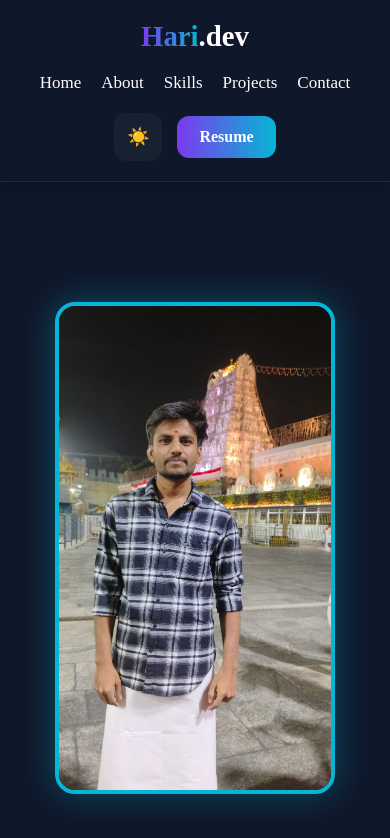
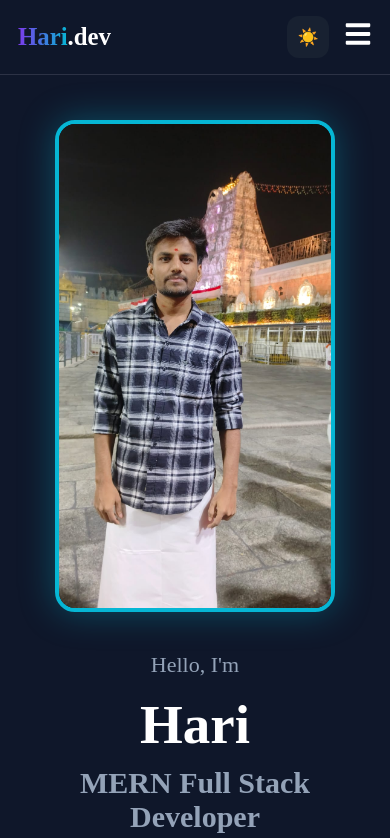
Before and after one commit to vadlaharinath/hari-portfolio, a React (Vite) app: page / in a window 390 px wide. Shown: the top 838 px of the page. Built offline with nearby package versions, Linux system fonts and the light colour scheme.

Commit message:
Updated portfolio

```diff
--- a/src/components/Home.jsx
+++ b/src/components/Home.jsx
@@ -53,9 +53,14 @@ function Home() {
             View Projects
           </a>
 
-          <a href="/harinath_resume.pdf" download className="resume-btn-home">
-            Download Resume
-          </a>
+          <a
+  href="/harinath_resume.pdf"
+  target="_blank"
+  rel="noopener noreferrer"
+  className="resume-btn-home"
+>
+  Resume
+</a>
         </div>
       </div>
 
--- a/src/components/Navbar.jsx
+++ b/src/components/Navbar.jsx
@@ -1,44 +1,86 @@
 import "../styles/Navbar.css";
 import { useTheme } from "./ThemeContext";
+import { useState } from "react";
+import { FaBars, FaTimes } from "react-icons/fa";
 
 function Navbar() {
-   const { theme, toggleTheme } = useTheme();
+  const { theme, toggleTheme } = useTheme();
+
+  const [menuOpen, setMenuOpen] = useState(false);
+
   return (
     <header className="navbar">
-      {/* Left */}
+      {/* Logo */}
+
       <div className="logo">
         <span className="logo-gradient">Hari</span>.dev
       </div>
 
-      {/* Center */}
+      {/* Desktop Navigation */}
+
       <nav>
-        <ul className="nav-links">
+        <ul className={menuOpen ? "nav-links active" : "nav-links"}>
           <li>
-            <a href="#home">Home</a>
+            <a href="#home" onClick={() => setMenuOpen(false)}>
+              Home
+            </a>
           </li>
+
           <li>
-            <a href="#about">About</a>
+            <a href="#about" onClick={() => setMenuOpen(false)}>
+              About
+            </a>
           </li>
+
           <li>
-            <a href="#skills">Skills</a>
+            <a href="#skills" onClick={() => setMenuOpen(false)}>
+              Skills
+            </a>
           </li>
+
           <li>
-            <a href="#projects">Projects</a>
+            <a href="#projects" onClick={() => setMenuOpen(false)}>
+              Projects
+            </a>
           </li>
+
           <li>
-            <a href="#contact">Contact</a>
+            <a href="#contact" onClick={() => setMenuOpen(false)}>
+              Contact
+            </a>
+          </li>
+
+          <li className="mobile-resume">
+            <a
+              href="/harinath_resume.pdf"
+              target="_blank"
+              rel="noopener noreferrer"
+            >
+              Resume
+            </a>
           </li>
         </ul>
       </nav>
 
-      {/* Right */}
+      {/* Right Side */}
+
       <div className="nav-buttons">
         <button className="theme-btn" onClick={toggleTheme}>
           {theme === "dark" ? "☀️" : "🌙"}
         </button>
-        <a href="/harinath_resume.pdf" download className="resume-btn">
+
+        <a
+          href="/harinath_resume.pdf"
+          target="_blank"
+          rel="noopener noreferrer"
+          className="resume-btn"
+        >
           Resume
         </a>
+
+        <button className="menu-btn" onClick={() => setMenuOpen(!menuOpen)}>
+          {menuOpen ? <FaTimes /> : <FaBars />}
+        </button>
       </div>
     </header>
   );
--- a/src/components/Skills.jsx
+++ b/src/components/Skills.jsx
@@ -97,6 +97,7 @@ function Skills() {
             <span>Git</span>
             <span>GitHub</span>
             <span>VS Code</span>
+            <span>Postman</span>
 
           </div>
 
--- a/src/styles/Navbar.css
+++ b/src/styles/Navbar.css
@@ -1,5 +1,5 @@
 /* ==========================================
-   GLOBAL
+   RESET
 ========================================== */
 
 *{
@@ -12,31 +12,42 @@ html{
     scroll-behavior:smooth;
 }
 
+a{
+    text-decoration:none;
+}
+
 /* ==========================================
    NAVBAR
 ========================================== */
 
 .navbar{
-    position:sticky;
+
+    position:fixed;
+
     top:0;
+
+    left:0;
+
     width:100%;
+
     height:80px;
+
+    padding:0 8%;
 
     background:var(--bg);
 
     display:flex;
+
     justify-content:space-between;
+
     align-items:center;
 
-    padding:0 80px;
+    border-bottom:1px solid var(--border);
 
-    z-index:1000;
-
-    border-bottom:1px solid rgba(255,255,255,.08);
-
-    box-shadow:0 4px 20px rgba(0,0,0,.25);
+    z-index:999;
 
     transition:.35s;
+
 }
 
 /* ==========================================
@@ -44,12 +55,15 @@ html{
 ========================================== */
 
 .logo{
+
     font-size:2rem;
+
     font-weight:700;
 
     color:var(--text);
 
     cursor:pointer;
+
 }
 
 .logo-gradient{
@@ -61,9 +75,11 @@ html{
     );
 
     -webkit-background-clip:text;
+
+    background-clip:text;
+
     -webkit-text-fill-color:transparent;
 
-    background-clip:text;
 }
 
 /* ==========================================
@@ -74,41 +90,39 @@ html{
 
     display:flex;
 
+    gap:45px;
+
     list-style:none;
-
-    gap:45px;
 
 }
 
-.nav-links a{
+.nav-links li a{
 
     color:var(--text);
-
-    text-decoration:none;
 
     font-size:17px;
 
     font-weight:500;
 
+    position:relative;
+
     transition:.3s;
-
-    position:relative;
 
 }
 
-.nav-links a::after{
+.nav-links li a::after{
 
     content:"";
 
     position:absolute;
 
-    left:0;
-
-    bottom:-8px;
-
     width:0;
 
     height:2px;
+
+    left:0;
+
+    bottom:-6px;
 
     background:linear-gradient(
         90deg,
@@ -120,20 +134,20 @@ html{
 
 }
 
-.nav-links a:hover{
+.nav-links li a:hover{
 
     color:var(--primary-color);
 
 }
 
-.nav-links a:hover::after{
+.nav-links li a:hover::after{
 
     width:100%;
 
 }
 
 /* ==========================================
-   BUTTONS
+   RIGHT BUTTONS
 ========================================== */
 
 .nav-buttons{
@@ -145,8 +159,6 @@ html{
     gap:15px;
 
 }
-
-/* Theme Button */
 
 .theme-btn{
 
@@ -178,19 +190,15 @@ html{
 
 }
 
-/* Resume Button */
-
 .resume-btn{
 
-    display:flex;
-
-    justify-content:center;
-
-    align-items:center;
-
-    padding:12px 22px;
+    padding:12px 24px;
 
     border-radius:12px;
+
+    color:white;
+
+    font-weight:600;
 
     background:linear-gradient(
         90deg,
@@ -198,49 +206,197 @@ html{
         var(--secondary-color)
     );
 
-    color:white;
-
-    font-weight:600;
-
-    text-decoration:none;
-
     transition:.3s;
 
 }
 
 .resume-btn:hover{
 
-    transform:translateY(-2px);
-
-    box-shadow:0 0 18px rgba(124,58,237,.35);
+    transform:translateY(-3px);
 
 }
 
 /* ==========================================
-   RESPONSIVE
+   MOBILE MENU BUTTON
 ========================================== */
 
-@media(max-width:768px){
+.menu-btn{
+
+    display:none;
+
+    border:none;
+
+    background:none;
+
+    color:var(--text);
+
+    font-size:30px;
+
+    cursor:pointer;
+
+}
+
+.mobile-resume{
+
+    display:none;
+
+}
+
+/* ==========================================
+   TABLET
+========================================== */
+
+@media(max-width:992px){
 
 .navbar{
 
-        padding:20px;
-
-        flex-direction:column;
-
-        height:auto;
-
-        gap:20px;
+    padding:0 5%;
 
 }
 
 .nav-links{
 
-        gap:20px;
+    gap:25px;
 
-        flex-wrap:wrap;
+}
 
-        justify-content:center;
+}
+
+/* ==========================================
+   MOBILE
+========================================== */
+
+@media(max-width:768px){
+
+/* Hide Desktop Resume */
+
+.resume-btn{
+
+    display:none;
+
+}
+
+/* Show Hamburger */
+
+.menu-btn{
+
+    display:block;
+
+}
+
+/* Navbar */
+
+.navbar{
+
+    height:75px;
+
+    padding:0 25px;
+
+}
+
+/* Side Menu */
+
+.nav-links{
+
+    position:fixed;
+
+    top:75px;
+
+    right:-100%;
+
+    width:280px;
+
+    height:100vh;
+
+    background:var(--card);
+
+    display:flex;
+
+    flex-direction:column;
+
+    align-items:flex-start;
+
+    justify-content:flex-start;
+
+    gap:0;
+
+    padding:30px;
+
+    transition:.4s ease;
+
+    box-shadow:-10px 0 30px rgba(0,0,0,.25);
+
+    z-index:999;
+
+}
+
+/* Open Menu */
+
+.nav-links.active{
+
+    right:0;
+
+}
+
+/* Menu Items */
+
+.nav-links li{
+
+    width:100%;
+
+    list-style:none;
+
+    border-bottom:1px solid var(--border);
+
+}
+
+.nav-links li a{
+
+    display:block;
+
+    width:100%;
+
+    padding:20px 0;
+
+    font-size:18px;
+
+    color:var(--text);
+
+}
+
+/* Remove Underline Animation */
+
+.nav-links li a::after{
+
+    display:none;
+
+}
+
+/* Resume Inside Menu */
+
+.mobile-resume{
+
+    display:block;
+
+}
+
+.mobile-resume a{
+
+    color:var(--primary-color) !important;
+
+    font-weight:700;
+
+}
+
+/* Theme Button */
+
+.theme-btn{
+
+    width:45px;
+
+    height:45px;
+
+    font-size:17px;
 
 }
 
@@ -252,8 +408,48 @@ html{
 
 }
 
-a{
+/* ==========================================
+   SMALL MOBILE
+========================================== */
 
-    text-decoration:none;
+@media(max-width:480px){
+
+.navbar{
+
+    padding:0 18px;
 
 }
+
+.logo{
+
+    font-size:1.55rem;
+
+}
+
+.nav-links{
+
+    width:250px;
+
+}
+
+.nav-links li a{
+
+    font-size:17px;
+
+}
+
+.theme-btn{
+
+    width:42px;
+
+    height:42px;
+
+}
+
+.menu-btn{
+
+    font-size:28px;
+
+}
+
+}
```
Lines whose indentation alone changed are shown as unchanged.
